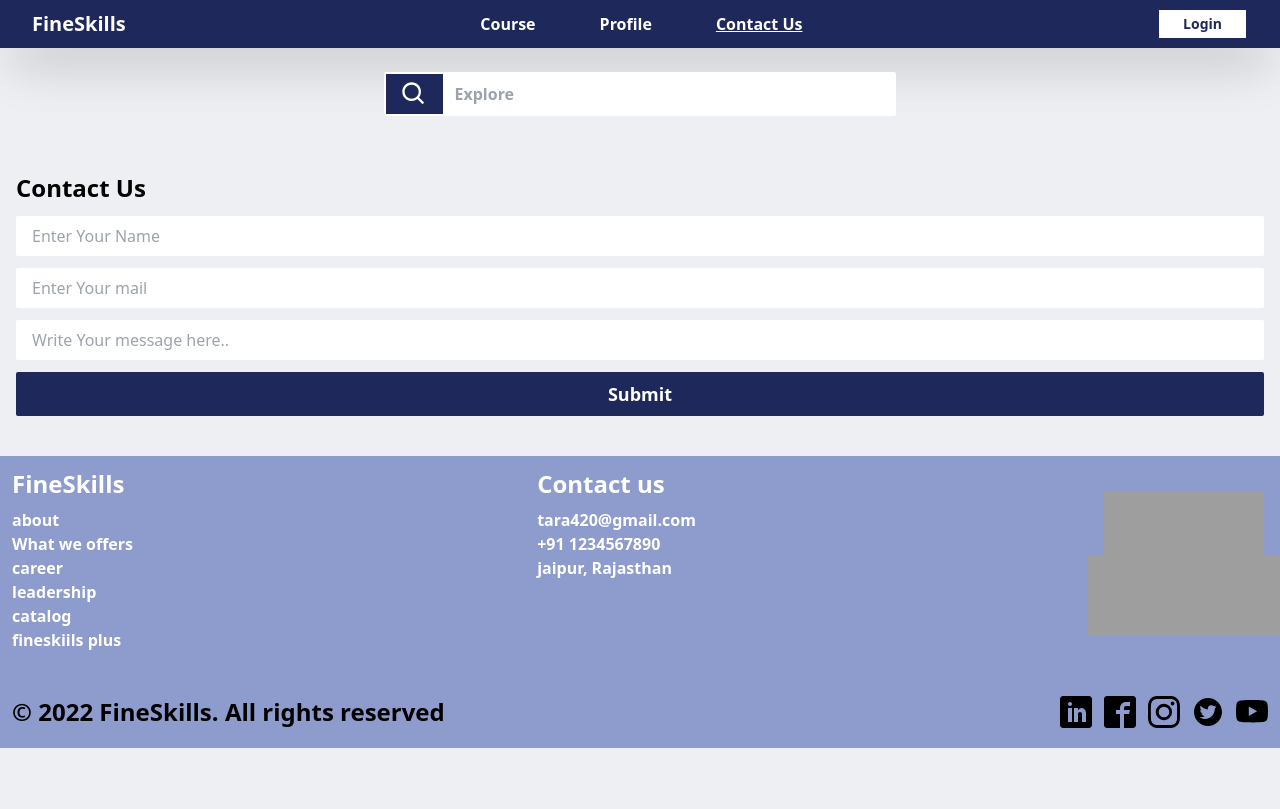
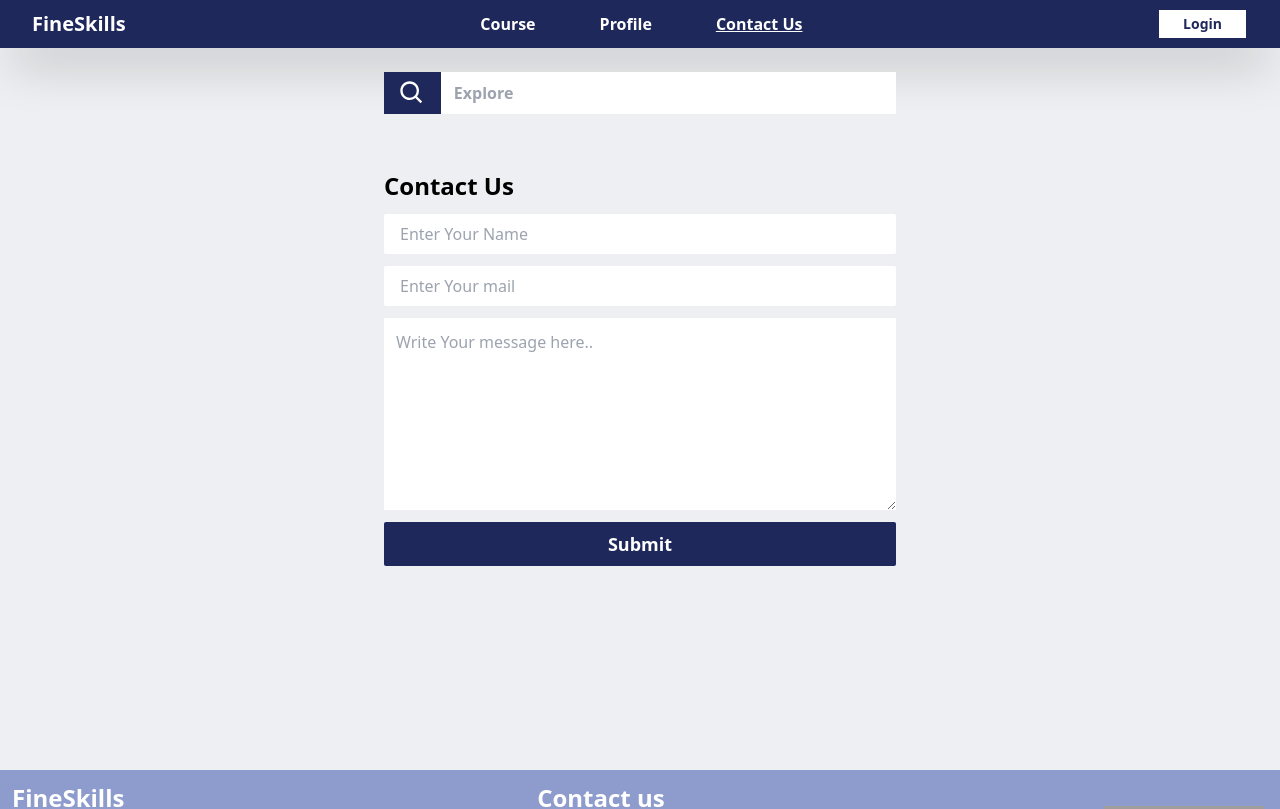
Before and after one commit to tara122333/Ahead-Thinks-full-stack, a React (Create React App) app in the folder client/: page /contact in a window 1280 px wide. Shown: the top 809 px of the page. Built offline with nearby package versions, Linux system fonts and the light colour scheme; grey boxes are pictures that could not be loaded.

Commit message:
contact page height changes

```diff
--- a/client/src/Components/Navbar/nav.jsx
+++ b/client/src/Components/Navbar/nav.jsx
@@ -69,12 +69,15 @@ const NavLg = ()=>{
 
             </div>
         </div>
-        <div className="flex justify-center items-center w-full py-4 ">
-            <div className="flex items-center w-2/5 h-full rounded-sm bg-white border-2 border-white hover:border-tara-0">
-                <div className="flex bg-tara-0 h-full justify-center items-center w-16">
-                    <BiSearch className="text-center justify-center items-center text-sm font-bold cursor-not-allowed text-white h-full w-7"/>
+        <div className="flex justify-center items-center w-full my-4 h-full">
+            <div className="flex items-center w-2/5 h-full rounded-sm bg-white">
+                <div className="flex bg-tara-0 h-full justify-center items-center w-16 cursor-not-allowed">
+                    <BiSearch className="text-center justify-center items-center font-bold  text-white h-full w-7"/>
                 </div>
-                <input type="search" placeholder="Explore" className="w-full px-3 py-2 bg-transparent focus:outline-none text-black font-bold"/>
+                <div className="w-full border border-white hover:border hover:border-tara-0">
+                    <input type="search" placeholder="Explore" className="w-full px-3 py-2 bg-transparent focus:outline-none text-black font-bold"/>
+
+                </div>
             </div>
         </div>
         </div>
--- a/client/src/Components/Poster/Poster.component.jsx
+++ b/client/src/Components/Poster/Poster.component.jsx
@@ -61,8 +61,8 @@ const Poster = ()=>{
         <>
             {// eslint-disable-next-line
                 CourseDetails.map((props)=>(
-                    <div className="w-full h-full flex rounded-lg shadow-lg lg:hover:shadow-2xl lg:w-72 md:flex-col bg-white">
-                        <div className="w-96 h-full md:w-full md:h-60 lg:h-72">
+                    <div className="w-full h-full flex rounded-lg shadow-xl lg:hover:shadow-2xl lg:w-72 md:flex-col bg-white">
+                        <div className="w-96 h-full md:w-full md:h-40 lg:h-48">
                             <img src={props.src} alt="posterimage" className="w-full h-full lg:rounded-t-lg"/>
                         </div>
                         <div className="px-2 w-full py-2 gap-1">
--- a/client/src/Layouts/Footer.Layout.jsx
+++ b/client/src/Layouts/Footer.Layout.jsx
@@ -5,7 +5,7 @@ import {AiFillTwitterCircle} from 'react-icons/ai';
 const FooterLayout = (props)=>{
     return(
         <>
-            <div className="flex flex-col gap-4 mt-6  md:w-full bottom-0 sticky" style={{backgroundColor:"#8E9CCD"}}>
+            <div className="flex flex-col gap-4 mt-6  md:w-full sticky" style={{backgroundColor:"#8E9CCD"}}>
                 <div className="flex justify-between gap-3 my-3 w-full lg:gap-5">
                     {/* top */}
                     <div className="flex flex-col text-white mx-3">
--- a/client/src/Layouts/Home.layout.jsx
+++ b/client/src/Layouts/Home.layout.jsx
@@ -9,10 +9,12 @@ const HomeLayout = (props)=>{
         <>
             <DefaultLayout />
             <HeroCarousel />
-            <HomePage />
+            <HomePage/>
             <div>
                 <FooterLayout />
             </div>
+
+
 
 
             {props.children}
--- a/client/src/Page/Contact.page.jsx
+++ b/client/src/Page/Contact.page.jsx
@@ -43,7 +43,7 @@ const ContactPage = ()=>{
 
     return(
         <>
-            <div className="flex flex-col justify-start gap-3 container mx-auto w-full px-4 my-10">
+            <div className="flex flex-col justify-start gap-3 container mx-auto w-full px-4 my-10 lg:w-2/5 lg:px-0" style={{height:"70vh"}}>
                 <div className="flex justify-start">
 
                     <h1 className="font-bold text-lg lg:text-2xl">Contact Us</h1>
@@ -51,7 +51,9 @@ const ContactPage = ()=>{
                 <div className="flex flex-col gap-3">
                     <input type="text" name="username" id="username" placeholder="Enter Your Name" className="px-4 py-2 outline-none rounded-sm"/>
                     <input type="email" name="usermail" id="usermail" placeholder="Enter Your mail"className="px-4 py-2 outline-none rounded-sm"/>
-                    <input type="text" name="usermessage" id="usermessage" placeholder="Write Your message here.." className="px-4 py-2 outline-none rounded-sm"/>
+                    <textarea name="usermessage" id="usermessage" cols="20" rows="10" placeholder="Write Your message here.." className="px-3 outline-none py-3 h-48">
+
+                    </textarea>
                     <div className="bg-tara-0 px-4 py-2 flex justify-center items-center text-white rounded-sm cursor-pointer">
                         <button className="font-bold text-sm lg:text-lg">Submit</button>
                     </div>
--- a/client/src/Page/Home.page.jsx
+++ b/client/src/Page/Home.page.jsx
@@ -42,15 +42,11 @@ const HomePage = ()=>{
     // },[])
     return(
         <>
-            <div className="container mx-auto w-full px-4 py-4 flex justify-center items-center">
-                <div className="grid grid-cols-1 gap-2 md:grid-cols-2 md:gap-3 lg:grid-cols-4 lg:gap-6 ">
+            <div className="container mx-auto w-full px-4 py-4 flex justify-center items-center  relative">
+                <div className="grid grid-cols-1 gap-2 md:grid-cols-2 md:gap-8 lg:grid-cols-4 lg:gap-12 ">
                     <Poster limit={50}>
 
                     </Poster>
-                </div>
-
-                <div id="tara">
-
                 </div>
             </div>
         </>
--- a/client/src/index.css
+++ b/client/src/index.css
@@ -14,5 +14,3 @@
 body{
     background-color: #edeff2;
 }
-
-#tara{}
```
